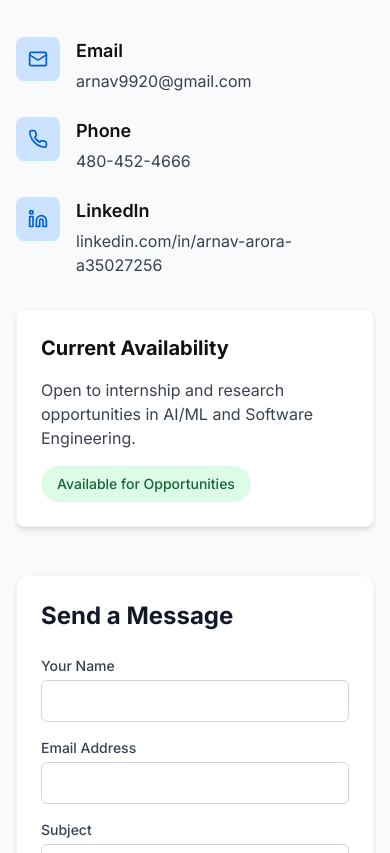
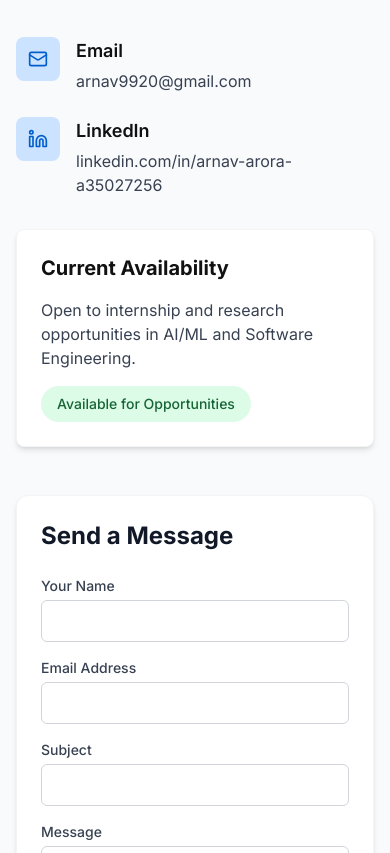
Before and after one commit to aarora80/arnavaroraortfolioweb, a React (Vite) app: page / in a window 390 px wide. Shown: the part 11147-12000 px from the top of the page. Built offline with nearby package versions, Linux system fonts and the light colour scheme.

Commit message:
Remove phone number from contact section and redeploy

```diff
--- a/src/components/Contact.tsx
+++ b/src/components/Contact.tsx
@@ -1,7 +1,7 @@
 import React, { useState } from 'react';
 import { motion } from 'framer-motion';
 import { useInView } from 'react-intersection-observer';
-import { Mail, Phone, Linkedin, Send } from 'lucide-react';
+import { Mail, Linkedin, Send } from 'lucide-react';
 import SectionTitle from './ui/SectionTitle';
 
 const Contact: React.FC = () => {
@@ -93,18 +93,6 @@ const Contact: React.FC = () => {
                   <h4 className="text-lg font-semibold mb-1">Email</h4>
                   <a href="mailto:arnav9920@gmail.com" className="text-gray-700 dark:text-gray-300 hover:text-primary-600 dark:hover:text-primary-400 transition-colors">
                     arnav9920@gmail.com
-                  </a>
-                </div>
-              </div>
-
-              <div className="flex items-start">
-                <div className="p-3 bg-primary-100 dark:bg-primary-900/30 rounded-lg mr-4">
-                  <Phone className="text-primary-600 dark:text-primary-400" size={20} />
-                </div>
-                <div>
-                  <h4 className="text-lg font-semibold mb-1">Phone</h4>
-                  <a href="tel:480-452-4666" className="text-gray-700 dark:text-gray-300 hover:text-primary-600 dark:hover:text-primary-400 transition-colors">
-                    480-452-4666
                   </a>
                 </div>
               </div>
```
